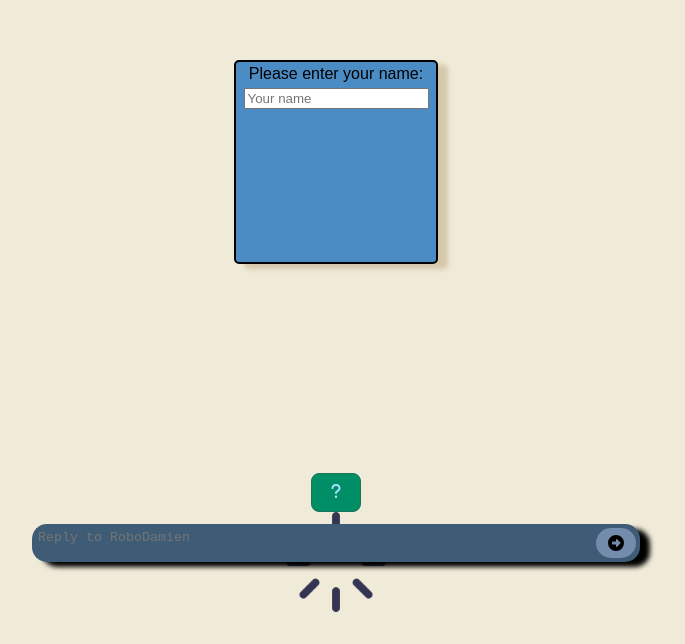
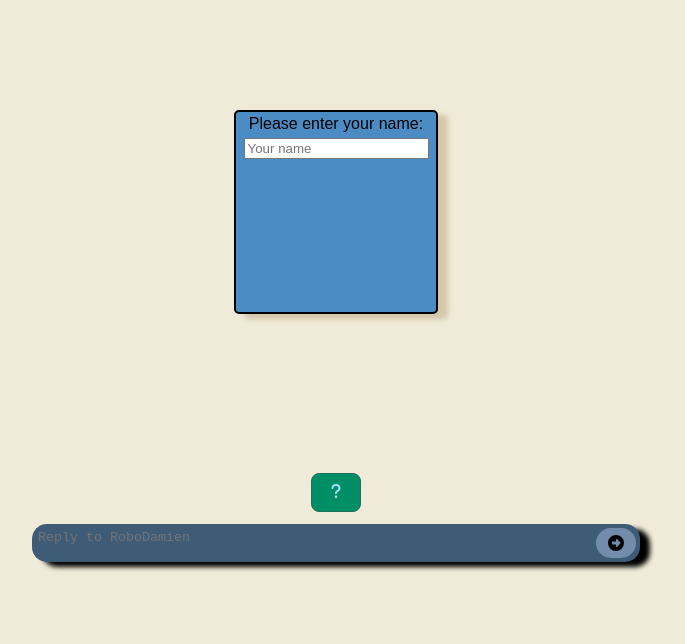
Before and after one commit to livingcesium/hackadamien, a React (Vite) app: page /calculus in a window 1280 px wide. Shown: the part 220-864 px from the top of the page, without its empty margins (304-989 px from the left). Built offline with nearby package versions, Linux system fonts and the light colour scheme.

Commit message:
spin fix

```diff
--- a/src/ChatPage.tsx
+++ b/src/ChatPage.tsx
@@ -126,11 +126,13 @@ export default function ChatPage({ topic }: Props) {
         )}
 
         <ChatHistory history={assisstantHistory} className="ai-chat" />
-        <img
-          src={loadingIcon}
-          style={{ maxWidth: "100px", maxHeight: "100px" }}
-          className={isSpinning ? "spinning" : ""}
-        />
+        {isSpinning && (
+          <img
+            src={loadingIcon}
+            style={{ maxWidth: "100px", maxHeight: "100px" }}
+            className="spinning"
+          />
+        )}
         <button
           id="question"
           disabled={isDisabled}
```
